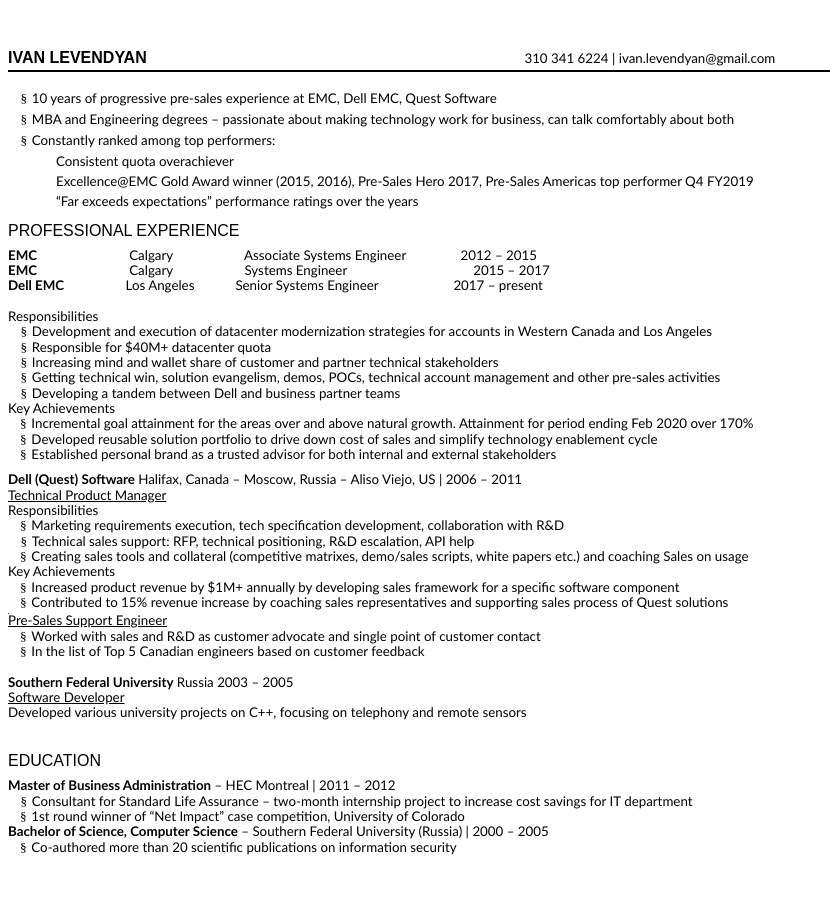
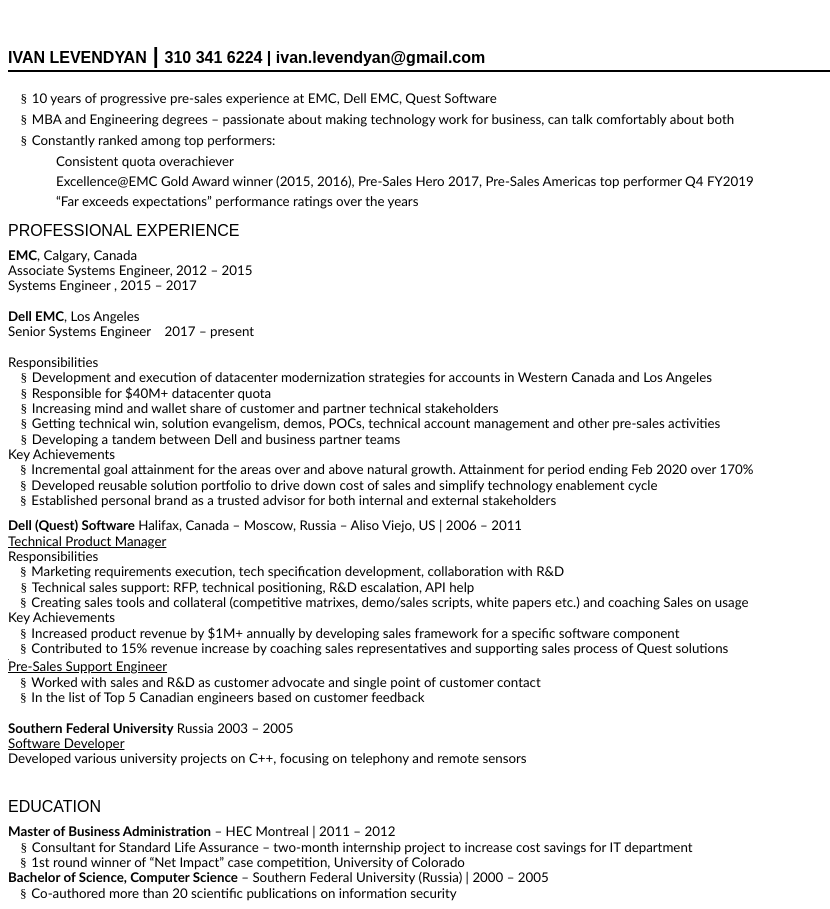
Before and after one commit to ivanlevendyan/json-resume, a website: page resume.html in a window 1280 px wide. Shown: the whole page, without its empty margins (0-830 px from the left). Before the commit the page ends 863 px from the top, so only its background shows below. Drawn offline with Linux system fonts and the light colour scheme.

Commit message:
Add files via upload

```diff
--- a/resume.html
+++ b/resume.html
@@ -9,32 +9,31 @@
 <meta name=ProgId content=Word.Document>
 <meta name=Generator content="Microsoft Word 15">
 <meta name=Originator content="Microsoft Word 15">
-<link rel=File-List href="Ivan%20Levendyan%20Resume.fld/filelist.xml">
+<link rel=File-List href="resume.fld/filelist.xml">
 <title>IVAN LEVENDYAN, BSc, BEng, M</title>
 <!--[if gte mso 9]><xml>
  <o:DocumentProperties>
   <o:Author>Ivan</o:Author>
   <o:LastAuthor>Levendyan, Ivan</o:LastAuthor>
-  <o:Revision>2</o:Revision>
-  <o:TotalTime>109</o:TotalTime>
+  <o:Revision>4</o:Revision>
+  <o:TotalTime>4</o:TotalTime>
   <o:LastPrinted>2012-08-13T17:38:00Z</o:LastPrinted>
-  <o:Created>2020-05-28T04:35:00Z</o:Created>
-  <o:LastSaved>2020-05-28T04:35:00Z</o:LastSaved>
+  <o:Created>2020-05-28T17:18:00Z</o:Created>
+  <o:LastSaved>2020-05-28T17:22:00Z</o:LastSaved>
   <o:Pages>1</o:Pages>
-  <o:Words>434</o:Words>
-  <o:Characters>2478</o:Characters>
+  <o:Words>429</o:Words>
+  <o:Characters>2446</o:Characters>
   <o:Lines>20</o:Lines>
   <o:Paragraphs>5</o:Paragraphs>
-  <o:CharactersWithSpaces>2907</o:CharactersWithSpaces>
+  <o:CharactersWithSpaces>2870</o:CharactersWithSpaces>
   <o:Version>16.00</o:Version>
  </o:DocumentProperties>
  <o:OfficeDocumentSettings>
   <o:AllowPNG/>
  </o:OfficeDocumentSettings>
 </xml><![endif]-->
-<link rel=themeData href="Ivan%20Levendyan%20Resume.fld/themedata.thmx">
-<link rel=colorSchemeMapping
-href="Ivan%20Levendyan%20Resume.fld/colorschememapping.xml">
+<link rel=themeData href="resume.fld/themedata.thmx">
+<link rel=colorSchemeMapping href="resume.fld/colorschememapping.xml">
 <!--[if gte mso 9]><xml>
  <w:WordDocument>
   <w:HideSpellingErrors/>
@@ -780,7 +779,6 @@
 .MsoChpDefault
 	{mso-style-type:export-only;
 	mso-default-props:yes;
-	font-family:"Calibri",sans-serif;
 	mso-ascii-font-family:Calibri;
 	mso-fareast-font-family:Calibri;
 	mso-hansi-font-family:Calibri;}
@@ -1150,17 +1148,9 @@
 normal'><span lang=SV style='mso-bidi-font-size:16.0pt;font-family:"Arial",sans-serif;
 mso-ansi-language:SV'>IVAN LEVENDYAN</span></b><b style='mso-bidi-font-weight:
 normal'><span lang=SV style='font-size:16.0pt;font-family:"Arial",sans-serif;
-mso-ansi-language:SV'><span style='mso-tab-count:3'>                   </span></span></b><b
+mso-ansi-language:SV'><span style='mso-tab-count:1'> </span> | </span></b><b
 style='mso-bidi-font-weight:normal'><span lang=SV style='mso-bidi-font-size:
-16.0pt;font-family:"Arial",sans-serif;mso-ansi-language:SV'><span
-style='mso-tab-count:1'>            </span></span></b><b style='mso-bidi-font-weight:
-normal'><span lang=SV style='font-size:16.0pt;font-family:"Arial",sans-serif;
-mso-ansi-language:SV'><span style='mso-spacerun:yes'>  </span><span
-style='mso-spacerun:yes'>      </span><span style='mso-spacerun:yes'> </span><span
-style='mso-spacerun:yes'>      </span></span></b><span lang=ES
-style='font-size:10.0pt;font-family:"Calibri",sans-serif;mso-ansi-language:
-ES'><span style='mso-tab-count:2'>                     </span><span
-style='mso-spacerun:yes'>               </span>310 341 6224 | ivan.levendyan@gmail.com</span><b
+16.0pt;font-family:"Arial",sans-serif;mso-ansi-language:SV'>310 341 6224 | ivan.levendyan@gmail.com</span></b><b
 style='mso-bidi-font-weight:normal'><span lang=ES style='font-size:16.0pt;
 font-family:"Arial",sans-serif;mso-ansi-language:ES'><o:p></o:p></span></b></p>
 
@@ -1219,30 +1209,29 @@
 <p class=MsoNormal style='line-height:115%'><b style='mso-bidi-font-weight:
 normal'><span style='font-size:10.0pt;line-height:115%;font-family:"Calibri",sans-serif'>EMC</span></b><span
 style='font-size:10.0pt;line-height:115%;font-family:"Calibri",sans-serif;
-mso-bidi-font-weight:bold'><span style='mso-tab-count:2'>                           </span>Calgary<span
-style='mso-tab-count:2'>                     </span>Associate Systems Engineer<span
-style='mso-tab-count:1'>                </span>2012 – 2015</span><b
+mso-bidi-font-weight:bold'>, Calgary, Canada<o:p></o:p></span></p>
+
+<p class=MsoNormal style='line-height:115%'><span style='font-size:10.0pt;
+line-height:115%;font-family:"Calibri",sans-serif;mso-bidi-font-weight:bold'>Associate
+Systems Engineer, 2012 – 2015<o:p></o:p></span></p>
+
+<p class=MsoNormal style='line-height:115%'><span style='font-size:10.0pt;
+line-height:115%;font-family:"Calibri",sans-serif;mso-bidi-font-weight:bold'>Systems
+Engineer<span style='mso-tab-count:1'> </span>, 2015 – 2017</span><b
 style='mso-bidi-font-weight:normal'><span style='font-size:10.0pt;line-height:
 115%;font-family:"Calibri",sans-serif'><o:p></o:p></span></b></p>
 
 <p class=MsoNormal style='line-height:115%'><b style='mso-bidi-font-weight:
-normal'><span style='font-size:10.0pt;line-height:115%;font-family:"Calibri",sans-serif'>EMC</span></b><span
-style='font-size:10.0pt;line-height:115%;font-family:"Calibri",sans-serif;
-mso-bidi-font-weight:bold'><span style='mso-tab-count:2'>                           </span>Calgary<span
-style='mso-tab-count:2'>                     </span>Systems Engineer<span
-style='mso-tab-count:1'> </span><span style='mso-tab-count:1'>                  </span><span
-style='mso-tab-count:1'>                  </span>2015 – 2017</span><b
-style='mso-bidi-font-weight:normal'><span style='font-size:10.0pt;line-height:
-115%;font-family:"Calibri",sans-serif'><o:p></o:p></span></b></p>
+normal'><span style='font-size:10.0pt;line-height:115%;font-family:"Calibri",sans-serif'><o:p>&nbsp;</o:p></span></b></p>
 
 <p class=MsoNormal style='line-height:115%'><b style='mso-bidi-font-weight:
 normal'><span style='font-size:10.0pt;line-height:115%;font-family:"Calibri",sans-serif'>Dell
 EMC</span></b><span style='font-size:10.0pt;line-height:115%;font-family:"Calibri",sans-serif;
-mso-bidi-font-weight:bold'><span style='mso-tab-count:1'>                  </span>Los
-Angeles<span style='mso-tab-count:1'>            </span>Senior Systems Engineer<span
-style='mso-tab-count:1'>    </span><span style='mso-tab-count:1'>                  </span>2017
-– present</span><b style='mso-bidi-font-weight:normal'><span style='font-size:
-10.0pt;line-height:115%;font-family:"Calibri",sans-serif'><o:p></o:p></span></b></p>
+mso-bidi-font-weight:bold'>, Los Angeles<o:p></o:p></span></p>
+
+<p class=MsoNormal style='line-height:115%'><span style='font-size:10.0pt;
+line-height:115%;font-family:"Calibri",sans-serif;mso-bidi-font-weight:bold'>Senior
+Systems Engineer<span style='mso-tab-count:1'>    </span>2017 – present<o:p></o:p></span></p>
 
 <p class=MsoNormal style='line-height:115%'><b style='mso-bidi-font-weight:
 normal'><span style='font-size:10.0pt;line-height:115%;font-family:"Calibri",sans-serif'><o:p>&nbsp;</o:p></span></b></p>
```
